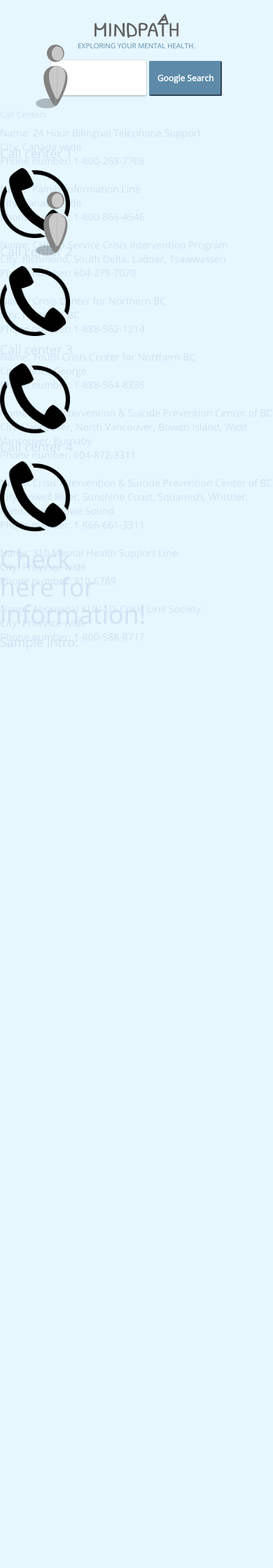
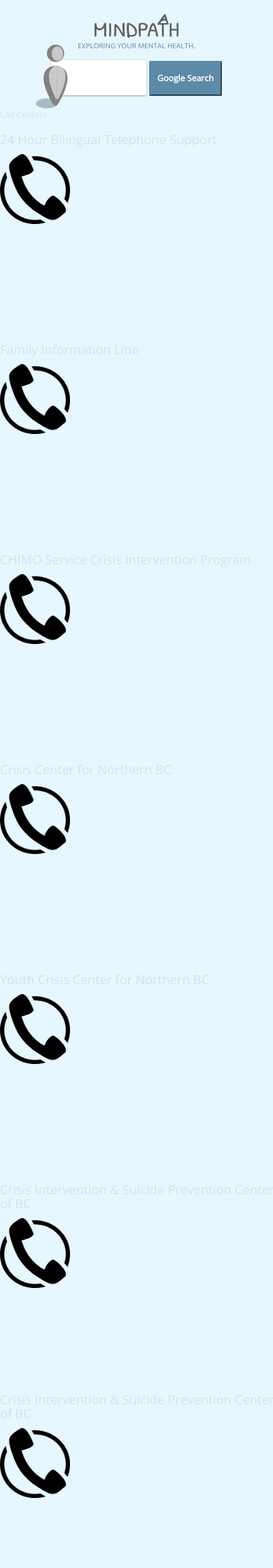
Before and after one commit to matnguyen/MindPath, a Django app: page /call_centres in a window 390 px wide. Shown: the top 2240 px of the page at 70% size. Before the commit the page ends 928 px from the top, so only its background shows below. Run offline with Django 3.2, Linux system fonts and the light colour scheme; data comes from the database, SQL or seed files in the repository; some libraries are stand-ins or nearby versions.

Commit message:
phone icons lined up???git add .

```diff
--- a/mysite/app/templates/call-centres.html
+++ b/mysite/app/templates/call-centres.html
@@ -25,49 +25,26 @@
             <input type="submit" value="Google Search" />
         </form>
 
-            <h2>Call Centers</h2>
+        <h2>Call Centers</h2>
+
+        <div id="canvas">
 
         {% for key, centre in centres_dict.items %}
-            Name: {{centre.name}}<br>
-            City: {{centre.city}}<br>
-            Phone number: {{centre.phone_no}}<br><br>
+        <div class="resource" style="display: inline-block; width: 400px; height: 300px;">
+            <h4>{{centre.name}}</h4>
+            <img src="{% static 'Assets/phone-icon.png' %}" class="phone-icon">
+            <p class="resource-details" style="visibility: hidden;">
+                City: {{centre.city}}<br>
+                Phone number: {{centre.phone_no}}<br>
+            </p>
+        </div>
+
         {% endfor %}
 
         </div>
         <!-- avatars -->
         <div id="avatar-self" style="left: 0; top: 0">
             <img src="{% static 'Assets/grayppl.svg' %}">
-
-        <div id="canvas">
-            <div class="resource" id="resource1">
-                <h4>Call center 1</h4>
-                <img src="{% static 'Assets/phone-icon.png' %}" class="phone-icon">
-            </div>
-            <div class="resource" id="resource2">
-                <h4>Call center 2</h4>
-                <img src="{% static 'Assets/phone-icon.png' %}" class="phone-icon">
-            </div>
-            <div class="resource" id="resource3">
-                <h4>Call center 3</h4>
-                <img src="{% static 'Assets/phone-icon.png' %}" class="phone-icon">
-            </div>
-            <div class="resource" id="resource4">
-                <h4>Call center 4</h4>
-                <img src="{% static 'Assets/phone-icon.png' %}" class="phone-icon">
-            </div>
-
-            <!-- avatars -->
-            <div id="avatar-self" style="left: 0; top: 0">
-                <img src="{% static 'Assets/grayppl.svg' %}" >
-            </div>
-
-            <div id="info">
-                <h1> Check here for information!</h1>
-                <h4> Sample intro:</h4>
-                    <p> stuff</p>
-                    <p>778 999 9999</p>
-            </div>
-
         </div>
 
     </div> <!--end of wrapper -->
```
